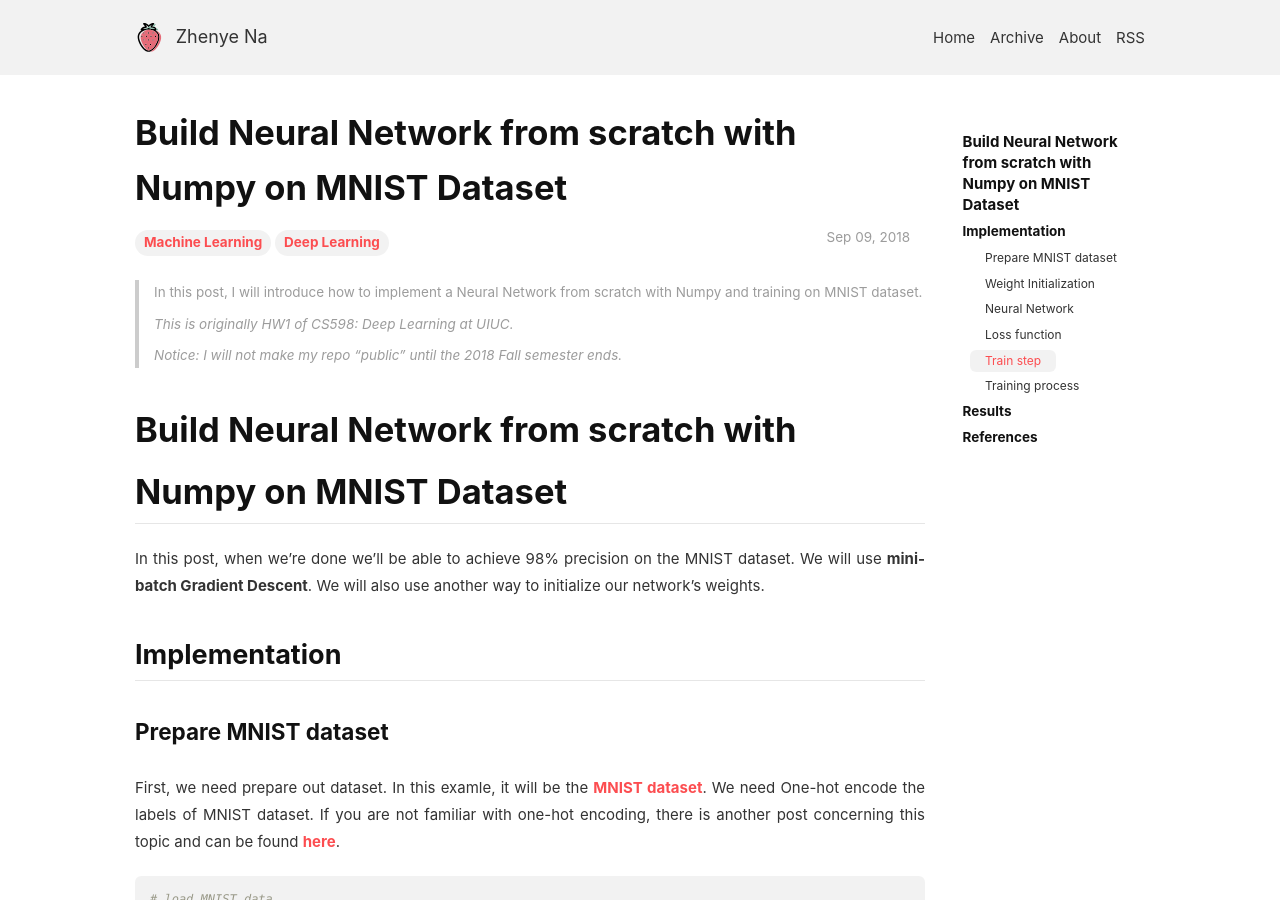
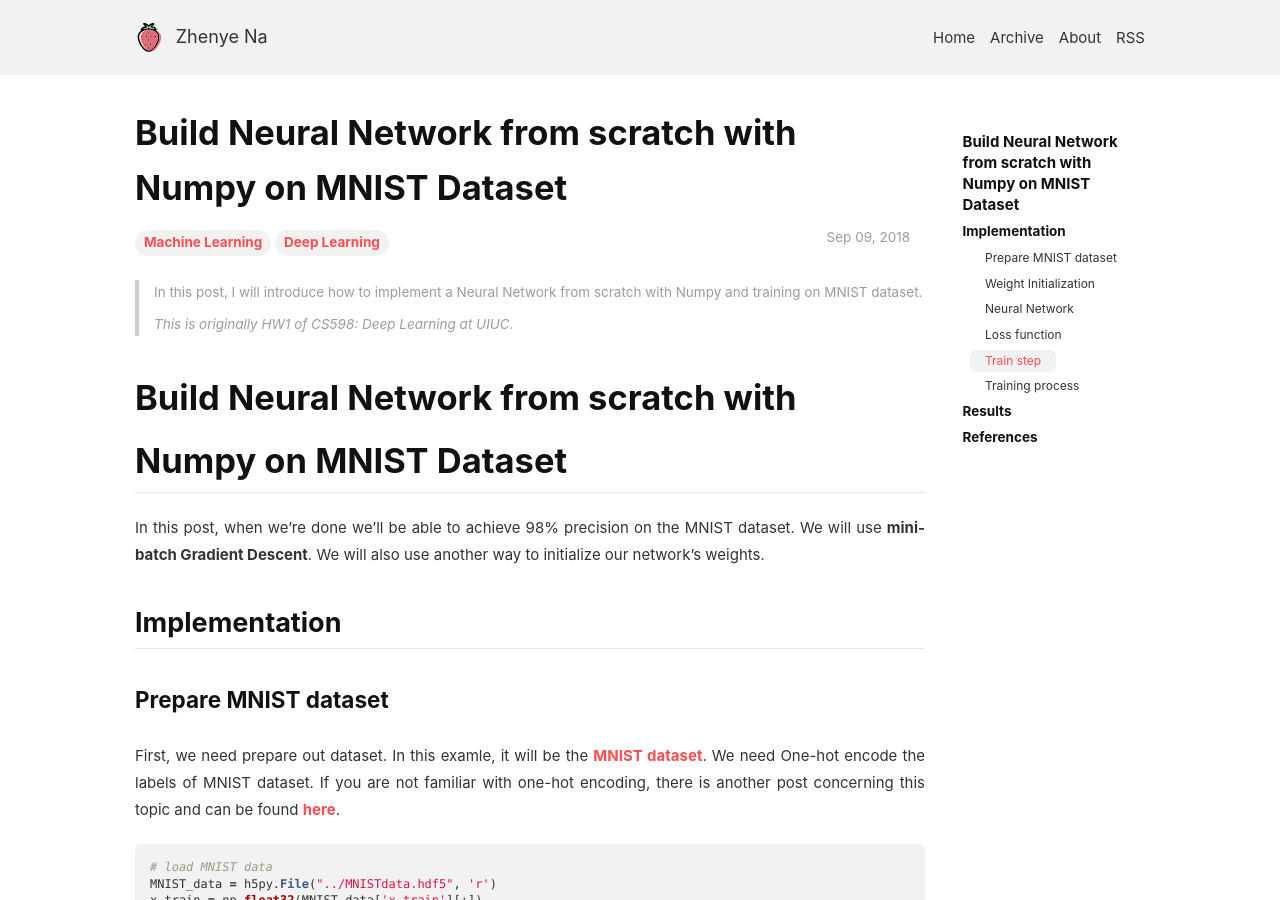
Before and after one commit to Zhenye-Na/blog, a Jekyll site: the page built from _posts/2018-09-07-build-neural-network-with-mnist-from-scratch.md, in a window 1280 px wide and 900 px high. Built offline with Jekyll 4.4.1, drawn with Linux system fonts in a browser that asks for light colours; nearby versions of some CDN libraries; formulas are drawn with MathJax 3; comment, search, counter and statistics services are not loaded.

Commit message:
nn from scratch

```diff
--- a/_posts/2018-09-07-build-neural-network-with-mnist-from-scratch.md
+++ b/_posts/2018-09-07-build-neural-network-with-mnist-from-scratch.md
@@ -11,8 +11,7 @@ mathjax_autoNumber: true
 > In this post, I will introduce how to implement a Neural Network from scratch with Numpy and training on MNIST dataset.
 >
 > *This is originally HW1 of CS598: Deep Learning at UIUC.*
->
-> *Notice: I will not make my repo "public" until the 2018 Fall semester ends.*
+
 
 
 # Build Neural Network from scratch with Numpy on MNIST Dataset
```
